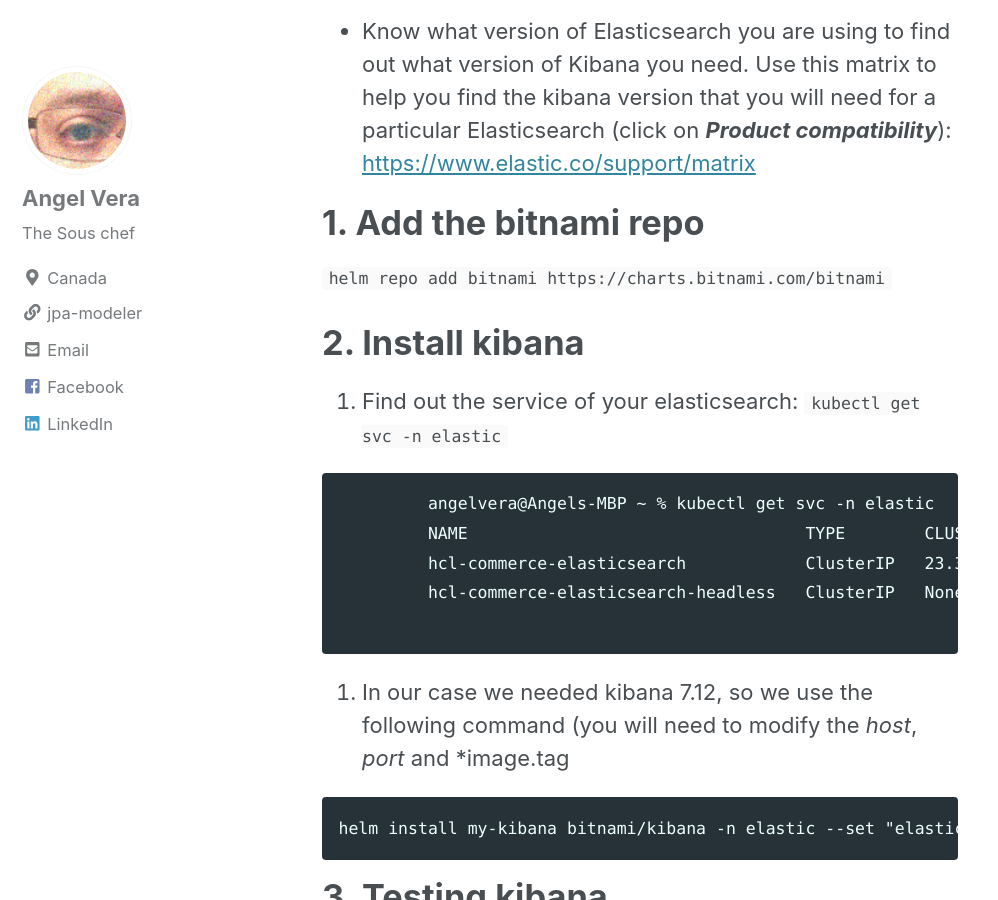
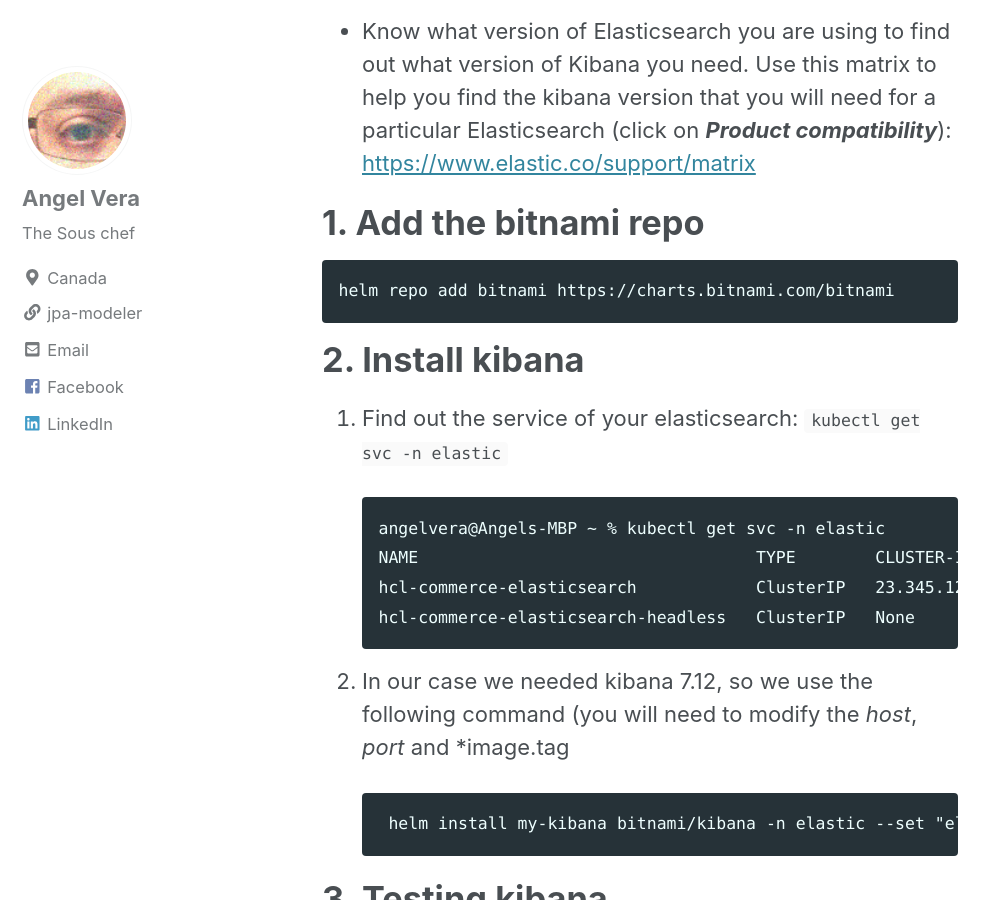
Before and after one commit to arvera/blog, a Jekyll site: the page built from _posts/2022-02-16-installing_kibana.md, in a window 1280 px wide and 900 px high, scrolled down 1301 px. Shown: the whole window, without its empty margins (0-998 px from the left). Built offline with Jekyll 4.4.1, drawn with Linux system fonts in a browser that asks for light colours; cached includes are drawn as plain includes; nearby versions of some CDN libraries.

Commit message:
Fixing the formatting

`````diff
--- a/_posts/2022-02-16-installing_kibana.md
+++ b/_posts/2022-02-16-installing_kibana.md
@@ -27,33 +27,38 @@
 
 # 1. Add the bitnami repo
 
-   `helm repo add bitnami https://charts.bitnami.com/bitnami`
+````
+helm repo add bitnami https://charts.bitnami.com/bitnami
+````
 
 # 2. Install kibana
 
 1. Find out the service of your elasticsearch: `kubectl get svc -n elastic`
 
-```
-	 angelvera@Angels-MBP ~ % kubectl get svc -n elastic
-	 NAME                                  TYPE        CLUSTER-IP     EXTERNAL-IP   PORT(S)             AGE
-	 hcl-commerce-elasticsearch            ClusterIP   23.345.123.230   <none>        9200/TCP,9300/TCP   209d
-	 hcl-commerce-elasticsearch-headless   ClusterIP   None           <none>        9200/TCP,9300/TCP   209d
-
-```
+    ```
+angelvera@Angels-MBP ~ % kubectl get svc -n elastic
+NAME                                  TYPE        CLUSTER-IP     EXTERNAL-IP   PORT(S)             AGE
+hcl-commerce-elasticsearch            ClusterIP   23.345.123.230   <none>        9200/TCP,9300/TCP   209d
+hcl-commerce-elasticsearch-headless   ClusterIP   None           <none>        9200/TCP,9300/TCP   209d
+    ```
 
 2. In our case we needed kibana 7.12, so we use the following command (you will need to modify the *host*, *port* and *image.tag
 
-```
-helm install my-kibana bitnami/kibana -n elastic --set "elasticsearch.hosts[0]=hcl-commerce-elasticsearch,elasticsearch.port=9200" --set image.tag=7.12.0
-```
+    ```
+    helm install my-kibana bitnami/kibana -n elastic --set "elasticsearch.hosts[0]=hcl-commerce-elasticsearch,elasticsearch.port=9200" --set image.tag=7.12.0
+    ```
 
 # 3. Testing kibana
 
 To ensure kibana comes up correctly by monitoring the log (this is your POD name: *my-kibana-7c9959548b-lmf27*): `kubectl logs -n elastic my-kibana-7c9959548b-lmf27 -f`
 
-If you see a message like `is incompatible with the following Elasticsearch nodes in your cluster` that is an error about the version of Kibana not able to work with the Elasticsearch version installed. Refer to the Step 0 and find out what version you need to install using the image.tag attribute.
+If you see a message like ***is incompatible with the following Elasticsearch nodes in your cluster*** that is an error about the version of Kibana not able to work with the Elasticsearch version installed. Refer to the Step 0 and find out what version you need to install using the image.tag attribute.
 
-1. To see the Kibana UI, you will use port-forward: `kubectl port-forward svc/my-kibana 5601 -n elastic`
+1. To see the Kibana UI, you will use port-forward:
+
+    ```
+kubectl port-forward svc/my-kibana 5601 -n elastic
+    ```
 2. Launch your browser and go to [http://localhost:5601/](http://localhost:5601/)
 3. Click "Explore on my own"
 4. Open the hamburger menu on the top left.
`````
